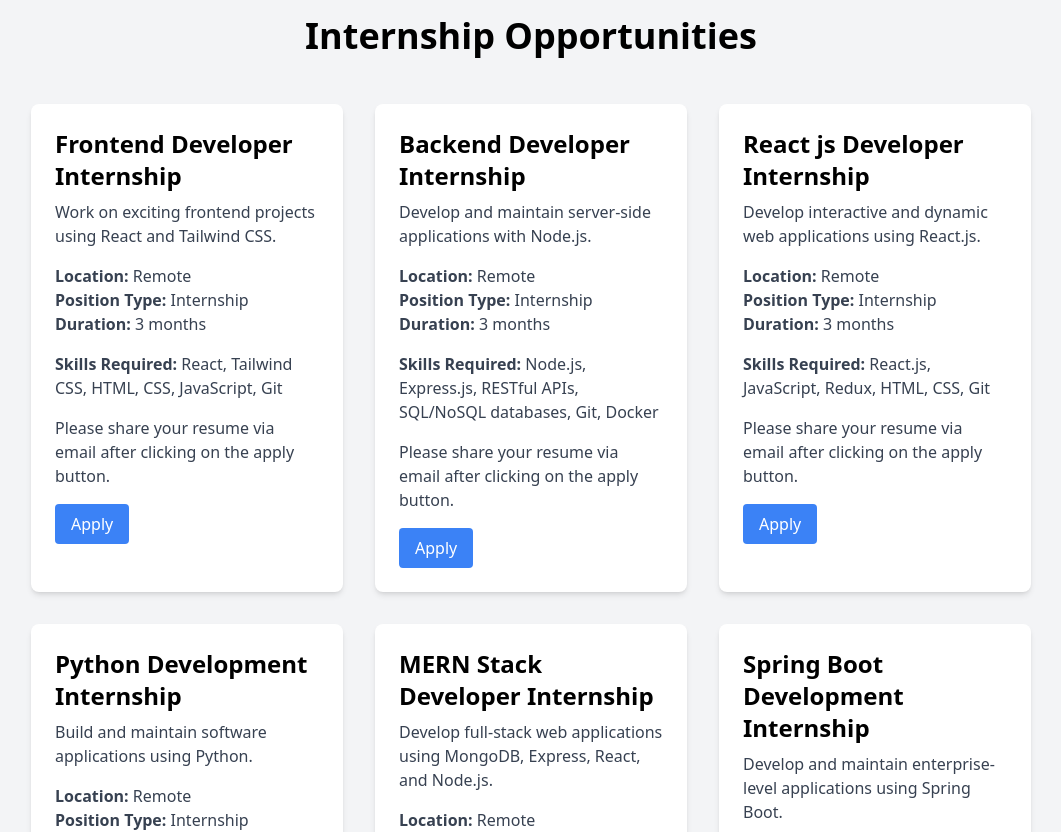
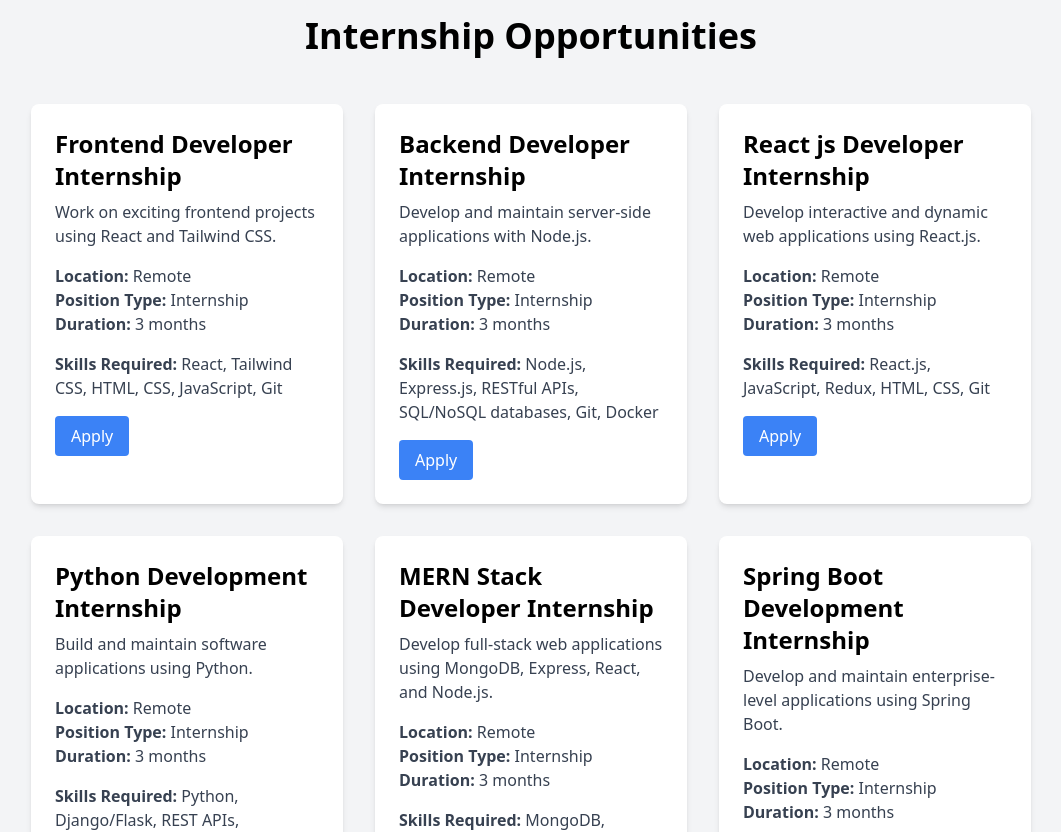
Before and after one commit to TENLIMITLESS/career-page, a React (Create React App) app: page / in a window 1280 px wide. Shown: the top 832 px of the page, without its empty margins (109-1170 px from the left). Built offline with nearby package versions, Linux system fonts and the light colour scheme.

Commit message:
commit 2

```diff
--- a/src/components/InternshipCard.js
+++ b/src/components/InternshipCard.js
@@ -11,7 +11,7 @@ const InternshipCard = ({ title, description, skills, email }) => {
         <li><strong>Duration:</strong> 3 months</li>
       </ul>
       <p className="text-gray-700 text-base mb-4"><strong>Skills Required:</strong> {skills}</p>
-      <p className="text-gray-700 mb-4">Please share your resume via email after clicking on the apply button.</p>
+      {/* <p className="text-gray-700 mb-4">Please share your resume via email after clicking on the apply button.</p> */}
       <a href="https://docs.google.com/forms/d/e/1FAIpQLScMY6Dos28JVDpYmgXB9FK4QpepWxsn_rEH-mQ1AYiql4d_qA/viewform" className="inline-block bg-blue-500 text-white py-2 px-4 rounded hover:bg-blue-600 transition duration-200">
         Apply
       </a>
```
